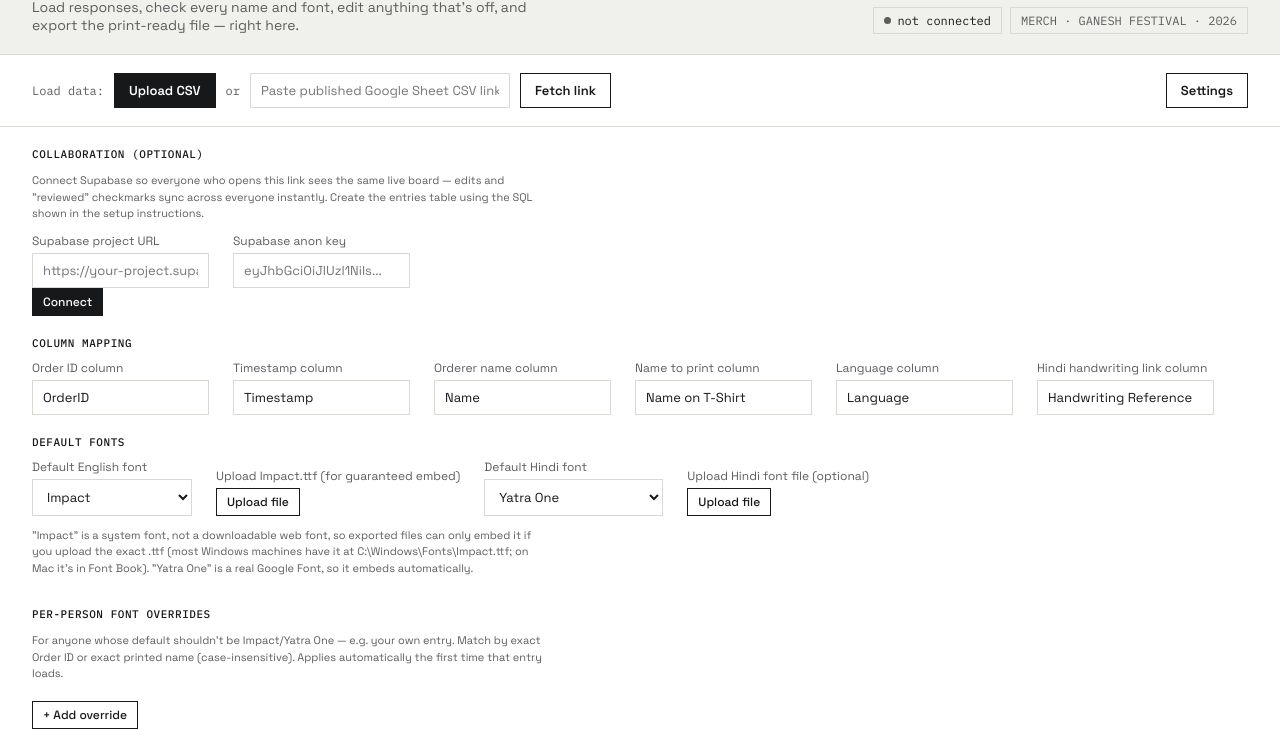
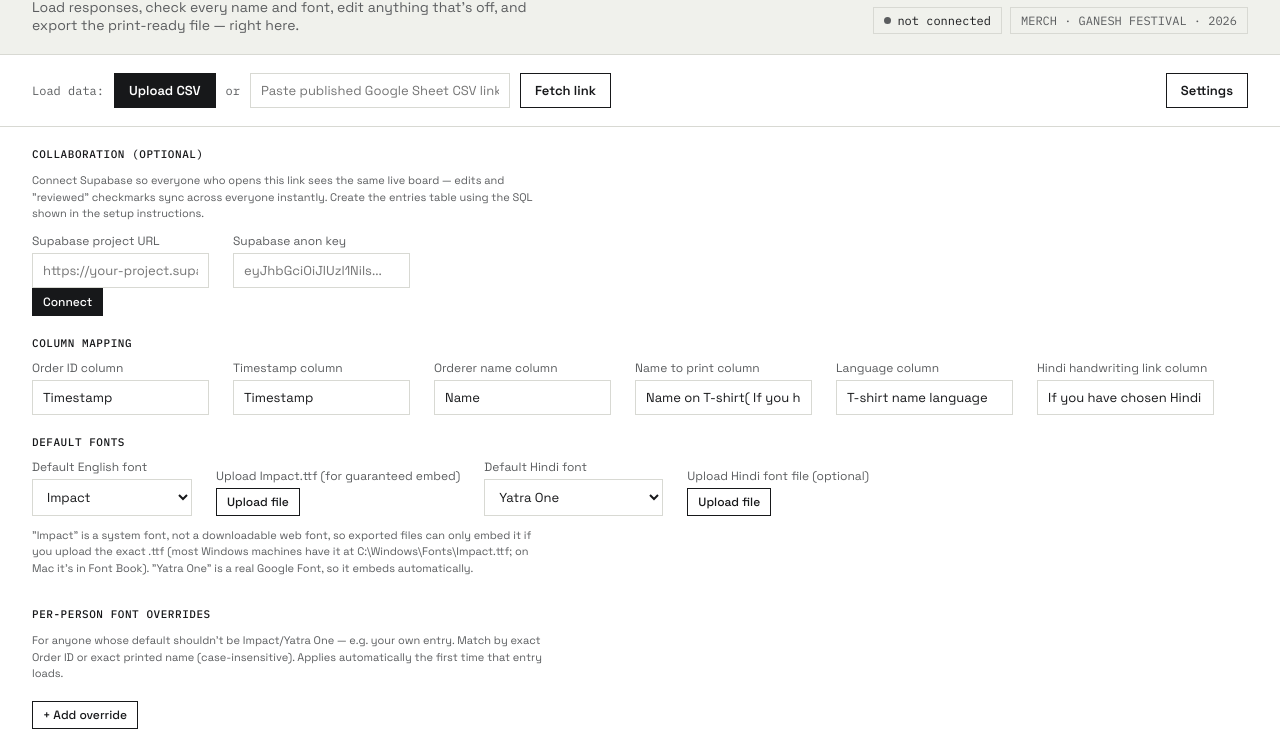
Before and after one commit to coscodex/Avighna_merch_reviewer, a website: page index.html in a window 1280 px wide. Both pictures are taken after a click on the button "Settings". Shown: the part 70-800 px from the top of the page. Drawn offline with nearby package versions, Linux system fonts and the light colour scheme; a web font is replaced by a local one.

Commit message:
Match response CSV column mapping

```diff
--- a/index.html
+++ b/index.html
@@ -145,12 +145,12 @@
   <div>
     <h3>Column mapping</h3>
     <div class="settings-row">
-      <div class="field"><label>Order ID column</label><input type="text" id="colOrderId" value="OrderID"></div>
+      <div class="field"><label>Order ID column</label><input type="text" id="colOrderId" value="Timestamp"></div>
       <div class="field"><label>Timestamp column</label><input type="text" id="colTimestamp" value="Timestamp"></div>
       <div class="field"><label>Orderer name column</label><input type="text" id="colOrderer" value="Name"></div>
-      <div class="field"><label>Name to print column</label><input type="text" id="colPrintName" value="Name on T-Shirt"></div>
-      <div class="field"><label>Language column</label><input type="text" id="colLanguage" value="Language"></div>
-      <div class="field"><label>Hindi handwriting link column</label><input type="text" id="colRefLink" value="Handwriting Reference"></div>
+      <div class="field"><label>Name to print column</label><input type="text" id="colPrintName" value="Name on T-shirt( If you have chosen English language)"></div>
+      <div class="field"><label>Language column</label><input type="text" id="colLanguage" value="T-shirt name language"></div>
+      <div class="field"><label>Hindi handwriting link column</label><input type="text" id="colRefLink" value="If you have chosen Hindi as the language, please write your name in Hindi on paper and upload it here."></div>
     </div>
   </div>
 
@@ -213,7 +213,7 @@
 
 function defaultSettings(){
   return {
-    columns: { colOrderId:'OrderID', colTimestamp:'Timestamp', colOrderer:'Name', colPrintName:'Name on T-Shirt', colLanguage:'Language', colRefLink:'Handwriting Reference' },
+    columns: { colOrderId:'Timestamp', colTimestamp:'Timestamp', colOrderer:'Name', colPrintName:'Name on T-shirt( If you have chosen English language)', colLanguage:'T-shirt name language', colRefLink:'If you have chosen Hindi as the language, please write your name in Hindi on paper and upload it here.' },
     defaultEnglishFont: 'Impact',
     defaultHindiFont: 'Yatra One',
     englishFontFile: null,
@@ -224,8 +224,21 @@
   };
 }
 function loadSettings(){
-  try{ const raw = localStorage.getItem(STORAGE_KEY); if(raw) return { ...defaultSettings(), ...JSON.parse(raw) }; }catch(e){}
-  return defaultSettings();
+  const defaults = defaultSettings();
+  try{
+    const raw = localStorage.getItem(STORAGE_KEY);
+    if(!raw) return defaults;
+    const saved = JSON.parse(raw);
+    const columns = { ...defaults.columns, ...(saved.columns || {}) };
+    const oldDefaults = {
+      colOrderId:'OrderID', colPrintName:'Name on T-Shirt',
+      colLanguage:'Language', colRefLink:'Handwriting Reference'
+    };
+    Object.entries(oldDefaults).forEach(([key, value]) => {
+      if(columns[key] === value) columns[key] = defaults.columns[key];
+    });
+    return { ...defaults, ...saved, columns };
+  }catch(e){ return defaults; }
 }
 function saveSettings(){
   try{
```
